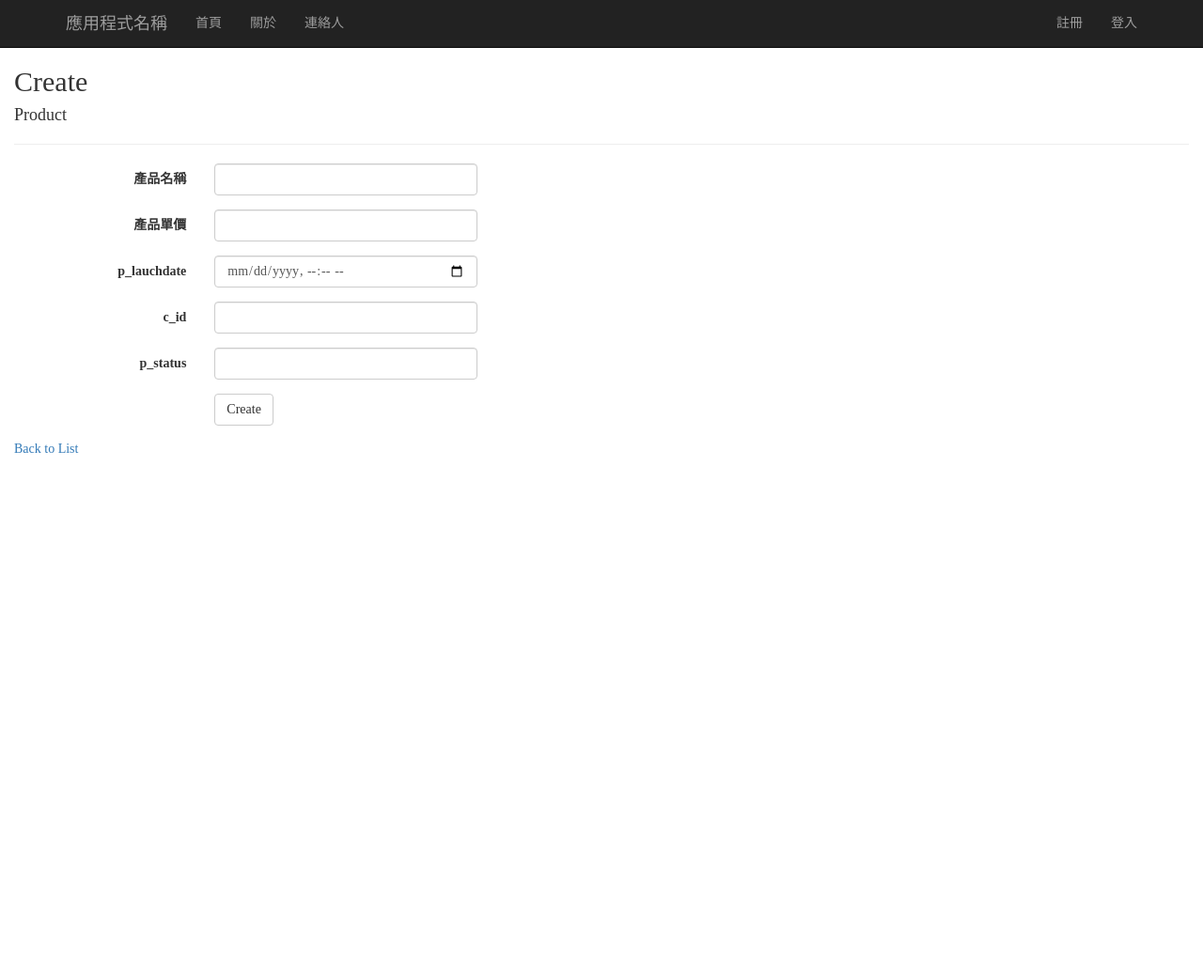
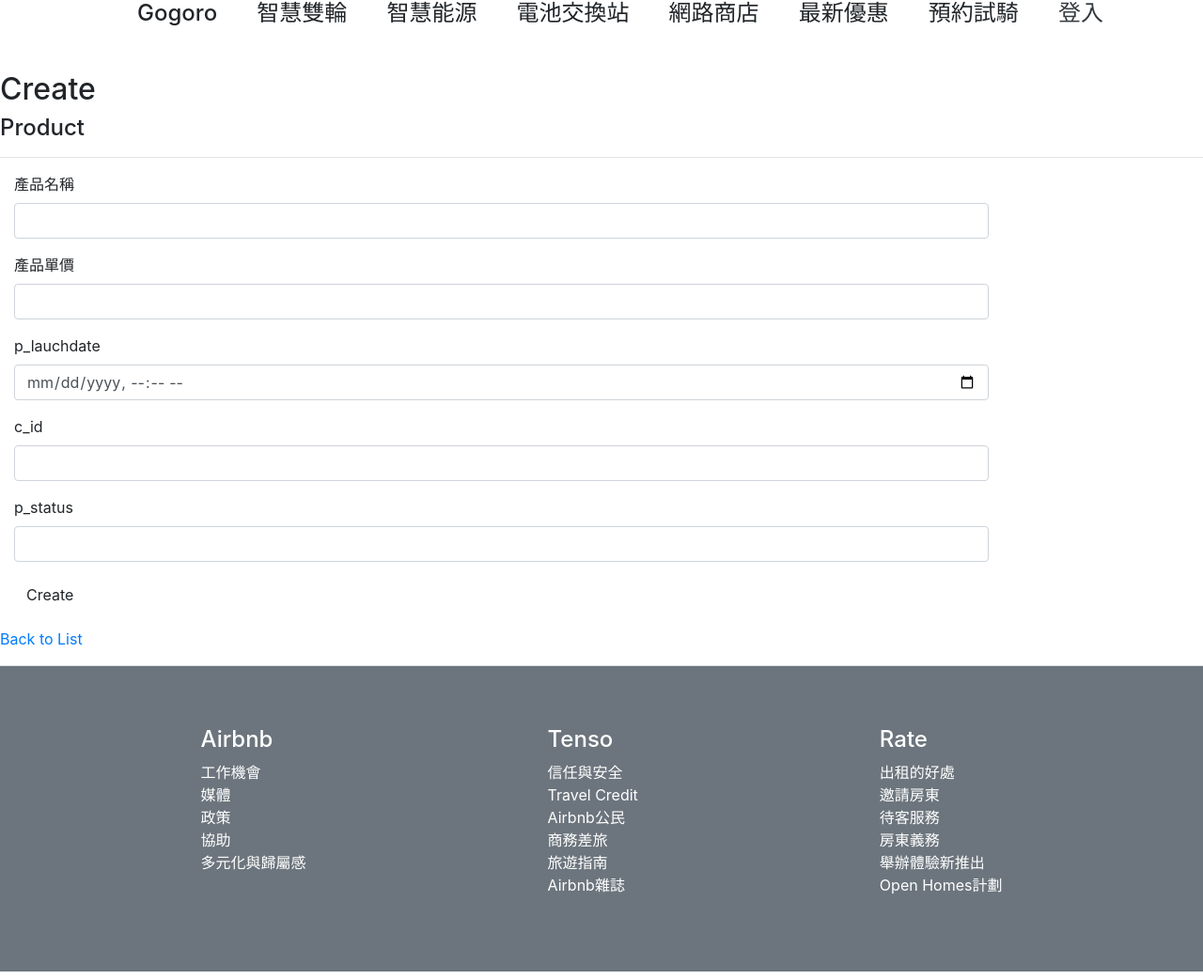
Before and after one commit to andy86726/MotorcycleTW, an ASP.NET MVC app: page /CRUD/Create in a window 1280 px wide. Shown: the whole page at 94% size. Before the commit the page ends 482 px from the top, so only its background shows below. Run offline with ASP.NET Core 8 and stand-ins for ASP.NET MVC 5, Linux system fonts and the light colour scheme; tables that the repository leaves empty hold one stand-in row (values such as "Sample post"); the project's own start-up code is not run, and a stand-in starts its controllers and pages; some libraries are stand-ins or nearby versions.

Commit message:
新增_Layout4與增加Assets裡的js

```diff
--- /dev/null
+++ b/MotorcycleTW/Assets/js/Myscript.js
@@ -0,0 +1 @@
+<script type="text/javascript">     function showName(name) {alert("Your name is :" + name); } </script>
--- /dev/null
+++ b/MotorcycleTW/Assets/js/site4.js
@@ -0,0 +1,4 @@
+// Please see documentation at https://docs.microsoft.com/aspnet/core/client-side/bundling-and-minification
+// for details on configuring this project to bundle and minify static web assets.
+
+// Write your JavaScript code.
--- a/MotorcycleTW/Views/Shared/_Layout.cshtml
+++ b/MotorcycleTW/Views/Shared/_Layout.cshtml
@@ -41,6 +41,51 @@
         @RenderBody()
         @*<hr />*@
     </div>
+    <div class="p-3 mb-2 bg-secondary text-white">
+        <div class="container my-5">
+            <div class="d-flex justify-content-around text-white">
+                <div>
+                    <h4 role="presentation">
+                        Airbnb
+                    </h4>
+                    <ul class="list-unstyled ">
+                        <li><a href="..">工作機會</a></li>
+                        <li><a href="..">媒體</a></li>
+                        <li><a href="..">政策</a></li>
+                        <li><a href="..">協助</a></li>
+                        <li><a href="..">多元化與歸屬感</a></li>
+                    </ul>
+                </div>
+                <div>
+                    <h4 role="presentation">
+                        Tenso
+                    </h4>
+                    <ul class="list-unstyled">
+                        <li><a href="..">信任與安全</a></li>
+                        <li><a href="..">Travel Credit</a></li>
+                        <li><a href="..">Airbnb公民</a></li>
+                        <li><a href="..">商務差旅</a></li>
+                        <li><a href="..">旅遊指南</a></li>
+                        <li><a href="..">Airbnb雜誌</a></li>
+                    </ul>
+                </div>
+                <div>
+                    <h4 role="presentation">
+                        Rate
+                    </h4>
+                    <ul class="list-unstyled">
+                        <li><a href="..">出租的好處</a></li>
+                        <li><a href="..">邀請房東</a></li>
+                        <li><a href="..">待客服務</a></li>
+                        <li><a href="..">房東義務</a></li>
+                        <li><a href="..">舉辦體驗新推出</a></li>
+                        <li><a href=".."> Open Homes計劃</a></li>
+                    </ul>
+                </div>
+
+            </div>
+        </div>
+    </div>
     <script src="https://code.jquery.com/jquery-3.3.1.slim.min.js"
             integrity="sha384-q8i/X+965DzO0rT7abK41JStQIAqVgRVzpbzo5smXKp4YfRvH+8abtTE1Pi6jizo"
             crossorigin="anonymous"></script>
--- a/MotorcycleTW/Views/Shared/_Layout4.cshtml
+++ b/MotorcycleTW/Views/Shared/_Layout4.cshtml
@@ -1,20 +1,20 @@
-<!doctype html>
-<html lang="en">
+<!DOCTYPE html>
+<html>
+<head>
+    <meta charset="utf-8" />
+    <meta name="viewport" content="width=device-width, initial-scale=1.0" />
+    <title>MotorcycleTW</title>
 
-<head>
-    <meta charset="utf-8">
-    <meta name="viewport" content="width=device-width, initial-scale=1, shrink-to-fit=no">
-    <link rel="stylesheet" href="/Assets/Styles/normalize.css">
     <link rel="stylesheet" href="https://stackpath.bootstrapcdn.com/bootstrap/4.3.1/css/bootstrap.min.css"
-          integrity="sha384-ggOyR0iXCbMQv3Xipma34MD+dH/1fQ784/j6cY/iJTQUOhcWr7x9JvoRxT2MZw1T" crossorigin="anonymous">
-    <link rel="stylesheet" href="https://use.fontawesome.com/releases/v5.8.2/css/all.css"
-          integrity="sha384-oS3vJWv+0UjzBfQzYUhtDYW+Pj2yciDJxpsK1OYPAYjqT085Qq/1cq5FLXAZQ7Ay" crossorigin="anonymous">
-    <link rel="stylesheet" href="/Assets/Styles/StylesheetsLayout.css">
-    <title>Buid School</title>
+          asp-fallback-href="~/lib/bootstrap/dist/css/bootstrap.min.css"
+          asp-fallback-test-class="sr-only" asp-fallback-test-property="position" asp-fallback-test-value="absolute"
+          crossorigin="anonymous"
+          integrity="sha384-ggOyR0iXCbMQv3Xipma34MD+dH/1fQ784/j6cY/iJTQUOhcWr7x9JvoRxT2MZw1T" />
     @RenderSection("topCSS", required: false)
+    @RenderSection("topJS", required: false)
 </head>
-
 <body>
+    <header>
         <div>
             <div class="container">
                 <ul class="d-flex justify-content-around mb-3" style="list-style:none;height: 60px;">
@@ -40,12 +40,20 @@
                         <h4>預約試騎</h4>
                     </li>
                     <li>
-                    @Html.ActionLink("登入", "Login", "Account",new { @class="h4 text-dark text-decoration-none"})
+                        <h4>@Html.ActionLink("登入", "Login", "Account",null,new { @class="text-dark",style="text-decoration:none"})</h4>
                     </li>
                 </ul>
             </div>
         </div>
+    </header>
+    <div>
+        <partial name="_CookieConsentPartial" />
+        <main role="main" class="pb-3">
             @RenderBody()
+        </main>
+    </div>
+
+    <footer class="border-top footer text-muted">
         <div class="p-3 mb-2 bg-secondary text-white">
             <div class="container my-5">
                 <div class="d-flex justify-content-around text-white">
@@ -54,11 +62,11 @@
                             Airbnb
                         </h4>
                         <ul class="list-unstyled ">
-                    <li><a href="..">工作機會</a></li>
-                    <li><a href="..">媒體</a></li>
-                    <li><a href="..">政策</a></li>
-                    <li><a href="..">協助</a></li>
-                    <li><a href="..">多元化與歸屬感</a></li>
+                            <li><a>工作機會</a></li>
+                            <li><a>媒體</a></li>
+                            <li><a>政策</a></li>
+                            <li><a>協助</a></li>
+                            <li><a>多元化與歸屬感</a></li>
                         </ul>
                     </div>
                     <div>
@@ -66,12 +74,12 @@
                             Tenso
                         </h4>
                         <ul class="list-unstyled">
-                    <li><a href="..">信任與安全</a></li>
-                    <li><a href="..">Travel Credit</a></li>
-                    <li><a href="..">Airbnb公民</a></li>
-                    <li><a href="..">商務差旅</a></li>
-                    <li><a href="..">旅遊指南</a></li>
-                    <li><a href="..">Airbnb雜誌</a></li>
+                            <li><a>信任與安全</a></li>
+                            <li><a>Travel Credit</a></li>
+                            <li><a>Airbnb公民</a></li>
+                            <li><a>商務差旅</a></li>
+                            <li><a>旅遊指南</a></li>
+                            <li><a>Airbnb雜誌</a></li>
                         </ul>
                     </div>
                     <div>
@@ -79,31 +87,35 @@
                             Rate
                         </h4>
                         <ul class="list-unstyled">
-                    <li><a href="..">出租的好處</a></li>
-                    <li><a href="..">邀請房東</a></li>
-                    <li><a href="..">待客服務</a></li>
-                    <li><a href="..">房東義務</a></li>
-                    <li><a href="..">舉辦體驗新推出</a></li>
-                    <li><a href=".."> Open Homes計劃</a></li>
+                            <li><a>出租的好處</a></li>
+                            <li><a>邀請房東</a></li>
+                            <li><a>待客服務</a></li>
+                            <li><a>房東義務</a></li>
+                            <li><a>舉辦體驗新推出</a></li>
+                            <li><a> Open Homes計劃</a></li>
                         </ul>
                     </div>
 
                 </div>
             </div>
         </div>
+    </footer>
 
-    <script src="https://code.jquery.com/jquery-3.3.1.slim.min.js"
-            integrity="sha384-q8i/X+965DzO0rT7abK41JStQIAqVgRVzpbzo5smXKp4YfRvH+8abtTE1Pi6jizo"
-            crossorigin="anonymous"></script>
-    <script src="https://cdnjs.cloudflare.com/ajax/libs/popper.js/1.14.7/umd/popper.min.js"
-            integrity="sha384-UO2eT0CpHqdSJQ6hJty5KVphtPhzWj9WO1clHTMGa3JDZwrnQq4sF86dIHNDz0W1"
-            crossorigin="anonymous"></script>
-    <script src="https://stackpath.bootstrapcdn.com/bootstrap/4.3.1/js/bootstrap.min.js"
-            integrity="sha384-JjSmVgyd0p3pXB1rRibZUAYoIIy6OrQ6VrjIEaFf/nJGzIxFDsf4x0xIM+B07jRM"
-            crossorigin="anonymous"></script>
-    @Scripts.Render("~/bundles/jquery")
-    @Scripts.Render("~/bundles/jqueryval")
-    @RenderSection("endJS", required: false)
+    <script src="https://cdnjs.cloudflare.com/ajax/libs/jquery/3.3.1/jquery.min.js"
+            asp-fallback-src="~/lib/jquery/dist/jquery.min.js"
+            asp-fallback-test="window.jQuery"
+            crossorigin="anonymous"
+            integrity="sha256-FgpCb/KJQlLNfOu91ta32o/NMZxltwRo8QtmkMRdAu8=">
+    </script>
+    <script src="https://stackpath.bootstrapcdn.com/bootstrap/4.3.1/js/bootstrap.bundle.min.js"
+            asp-fallback-src="~/lib/bootstrap/dist/js/bootstrap.bundle.min.js"
+            asp-fallback-test="window.jQuery && window.jQuery.fn && window.jQuery.fn.modal"
+            crossorigin="anonymous"
+            integrity="sha384-xrRywqdh3PHs8keKZN+8zzc5TX0GRTLCcmivcbNJWm2rs5C8PRhcEn3czEjhAO9o">
+    </script>
+
+    <script src="~/Assets/js/site4.js"></script>
+
+    @RenderSection("Scripts", required: false)
 </body>
-
 </html>
--- a/MotorcycleTW/Views/Shared/_LoginPartial.cshtml
+++ b/MotorcycleTW/Views/Shared/_LoginPartial.cshtml
@@ -16,7 +16,6 @@
 else
 {
     <ul class="nav navbar-nav navbar-right">
-        <li>@Html.ActionLink("註冊", "Register", "Account", routeValues: null, htmlAttributes: new { id = "registerLink" })</li>
         <li>@Html.ActionLink("登入", "Login", "Account", routeValues: null, htmlAttributes: new { id = "loginLink" })</li>
     </ul>
 }
--- a/MotorcycleTW/Views/_ViewStart.cshtml
+++ b/MotorcycleTW/Views/_ViewStart.cshtml
@@ -1,3 +1,3 @@
 @{
-    Layout = "~/Views/Shared/_Layout.cshtml";
+    Layout = "~/Views/Shared/_Layout4.cshtml";
 }
```
Also changed, not shown: MotorcycleTW/MotorcycleTW.csproj. Lines whose indentation alone changed are shown as unchanged.
